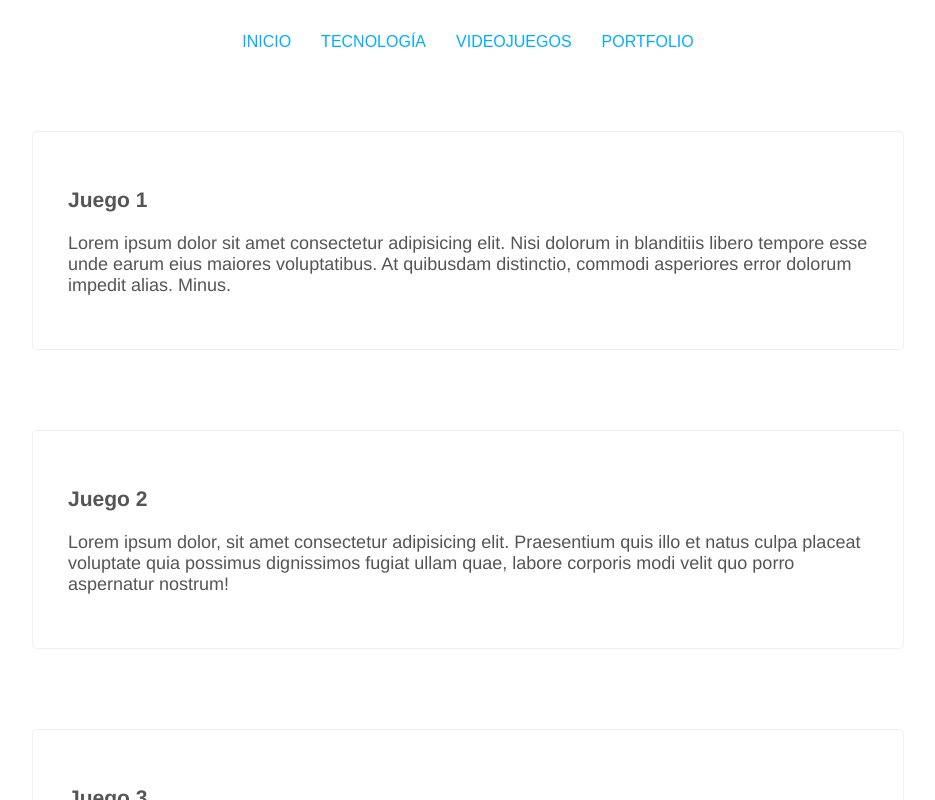
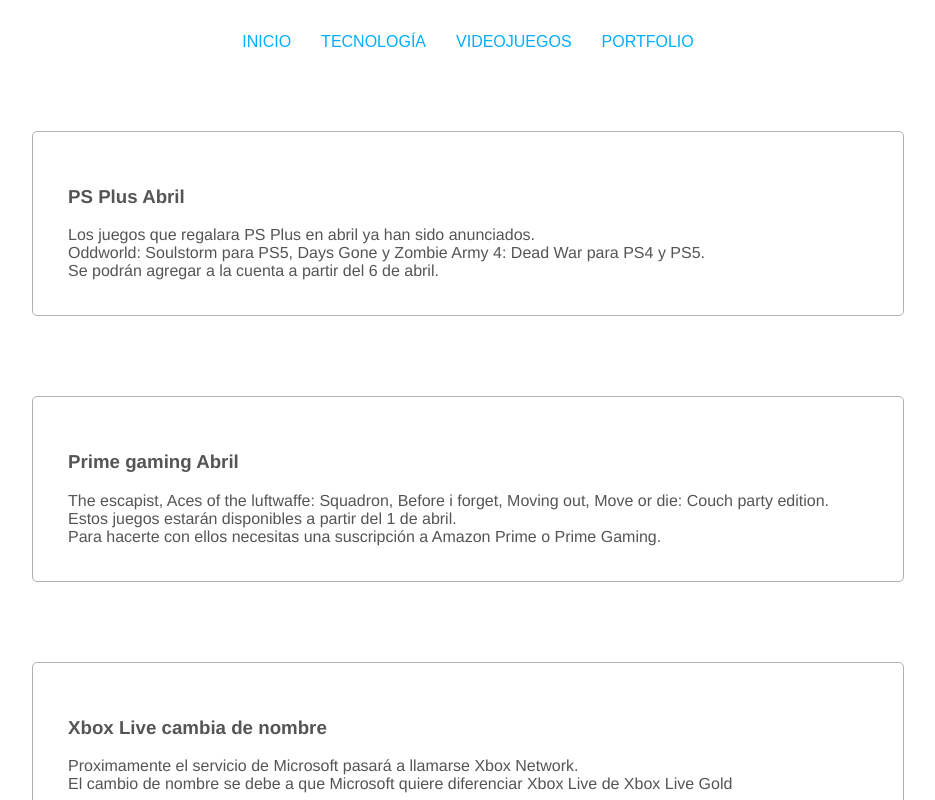
Before and after one commit to mzipi/mzipi.github.io, a React (Create React App) app: page /juegos in a window 1280 px wide. Shown: the top 800 px of the page, without its empty margins (172-1107 px from the left). Built offline with nearby package versions, Linux system fonts and the light colour scheme.

Commit message:
contenido añadido

```diff
--- a/src/Juego1.js
+++ b/src/Juego1.js
@@ -2,8 +2,10 @@
     return(
         <div className="article">
             <article>
-                <h3>Juego 1</h3>
-                <p>Lorem ipsum dolor sit amet consectetur adipisicing elit. Nisi dolorum in blanditiis libero tempore esse unde earum eius maiores voluptatibus. At quibusdam distinctio, commodi asperiores error dolorum impedit alias. Minus.</p>
+                <h3>PS Plus Abril</h3>
+                <p>Los juegos que regalara PS Plus en abril ya han sido anunciados.</p>
+                <p>Oddworld: Soulstorm para PS5, Days Gone y Zombie Army 4: Dead War para PS4 y PS5.</p>
+                <p>Se podrán agregar a la cuenta a partir del 6 de abril.</p>
             </article>
         </div>
     )
--- a/src/Juego2.js
+++ b/src/Juego2.js
@@ -2,8 +2,10 @@
     return(
         <div className="article">
             <article>
-                <h3>Juego 2</h3>
-                <p>Lorem ipsum dolor, sit amet consectetur adipisicing elit. Praesentium quis illo et natus culpa placeat voluptate quia possimus dignissimos fugiat ullam quae, labore corporis modi velit quo porro aspernatur nostrum!</p>
+                <h3>Prime gaming Abril</h3>
+                <p>The escapist, Aces of the luftwaffe: Squadron, Before i forget, Moving out, Move or die: Couch party edition.</p>
+                <p>Estos juegos estarán disponibles a partir del 1 de abril.</p>
+                <p>Para hacerte con ellos necesitas una suscripción a Amazon Prime o Prime Gaming.</p>
             </article>
         </div>
     )
--- a/src/Juego3.js
+++ b/src/Juego3.js
@@ -2,8 +2,9 @@
     return(
         <div className="article">
             <article>
-                <h3>Juego 3</h3>
-                <p>Lorem ipsum dolor, sit amet consectetur adipisicing elit. Praesentium quis illo et natus culpa placeat voluptate quia possimus dignissimos fugiat ullam quae, labore corporis modi velit quo porro aspernatur nostrum!</p>
+                <h3>Xbox Live cambia de nombre</h3>
+                <p>Proximamente el servicio de Microsoft pasará a llamarse Xbox Network.</p>
+                <p>El cambio de nombre se debe a que Microsoft quiere diferenciar Xbox Live de Xbox Live Gold</p>
             </article>
         </div>
     )
--- a/src/Tecno1.js
+++ b/src/Tecno1.js
@@ -2,8 +2,10 @@
     return(
         <div className="article">
             <article>
-                <h3>Tecno 1</h3>
-                <p>Lorem ipsum dolor, sit amet consectetur adipisicing elit. Praesentium quis illo et natus culpa placeat voluptate quia possimus dignissimos fugiat ullam quae, labore corporis modi velit quo porro aspernatur nostrum!</p>
+                <h3>WWDC 2021</h3>
+                <p>Apple anunció la fecha de su próxima conferencia de desarrolladores.</p>
+                <p>Será un evento en linea el 7 de julio.</p>
+                <p>En esta conferencia conoceremos los primeros detalles oficiales de iOS 15, iPadOS 15, tvOS 15, watchOS 8 y macOS 12.</p>
             </article>
         </div>
     )
--- a/src/Tecno2.js
+++ b/src/Tecno2.js
@@ -2,8 +2,8 @@
     return(
         <div className="article">
             <article>
-                <h3>Tecno 2</h3>
-                <p>Lorem ipsum dolor, sit amet consectetur adipisicing elit. Praesentium quis illo et natus culpa placeat voluptate quia possimus dignissimos fugiat ullam quae, labore corporis modi velit quo porro aspernatur nostrum!</p>
+                <h3>El nuevo Xiaomi Mi Mix Fold integra un lente óptico</h3>
+                <p>El lente funciona con un film, un liquido transparente y un motor que hace que el lente sea más curvado o menos curvado. Esto permite que la imágen tenga diferentes aumentos.</p>
             </article>
         </div>
     )
--- a/src/Tecno3.js
+++ b/src/Tecno3.js
@@ -2,8 +2,10 @@
     return(
         <div className="article">
             <article>
-                <h3>Tecno 3</h3>
-                <p>Lorem ipsum dolor, sit amet consectetur adipisicing elit. Praesentium quis illo et natus culpa placeat voluptate quia possimus dignissimos fugiat ullam quae, labore corporis modi velit quo porro aspernatur nostrum!</p>
+                <h3>Microsoft detrás de Discord</h3>
+                <p>Microsoft está negociando la compra de discord.</p>
+                <p>Y se rumorea que la transacción podría ser por 10.000 millones de dolares.</p>
+                <p>La negociaciones finalizarían en abril.</p>
             </article>
         </div>
     )
--- a/src/article.css
+++ b/src/article.css
@@ -1,14 +1,17 @@
 .article{
-  border: 1px rgba(100, 100, 100, 0.1) solid;
+  border: 1px rgba(100, 100, 100, 0.5) solid;
   border-radius: 5px;
   margin-top: 30px;
   padding: 35px;
   width: 800px;
   margin: 80px auto 80px auto;
-  font-size: large;
+  font-size: medium;
   font-family: Helvetica, sans-serif;
   color: #555;
 }
 .article:hover{
   box-shadow: 1px 1px 10px #999;
 }
+.article p{
+  margin: 0;
+}
```
